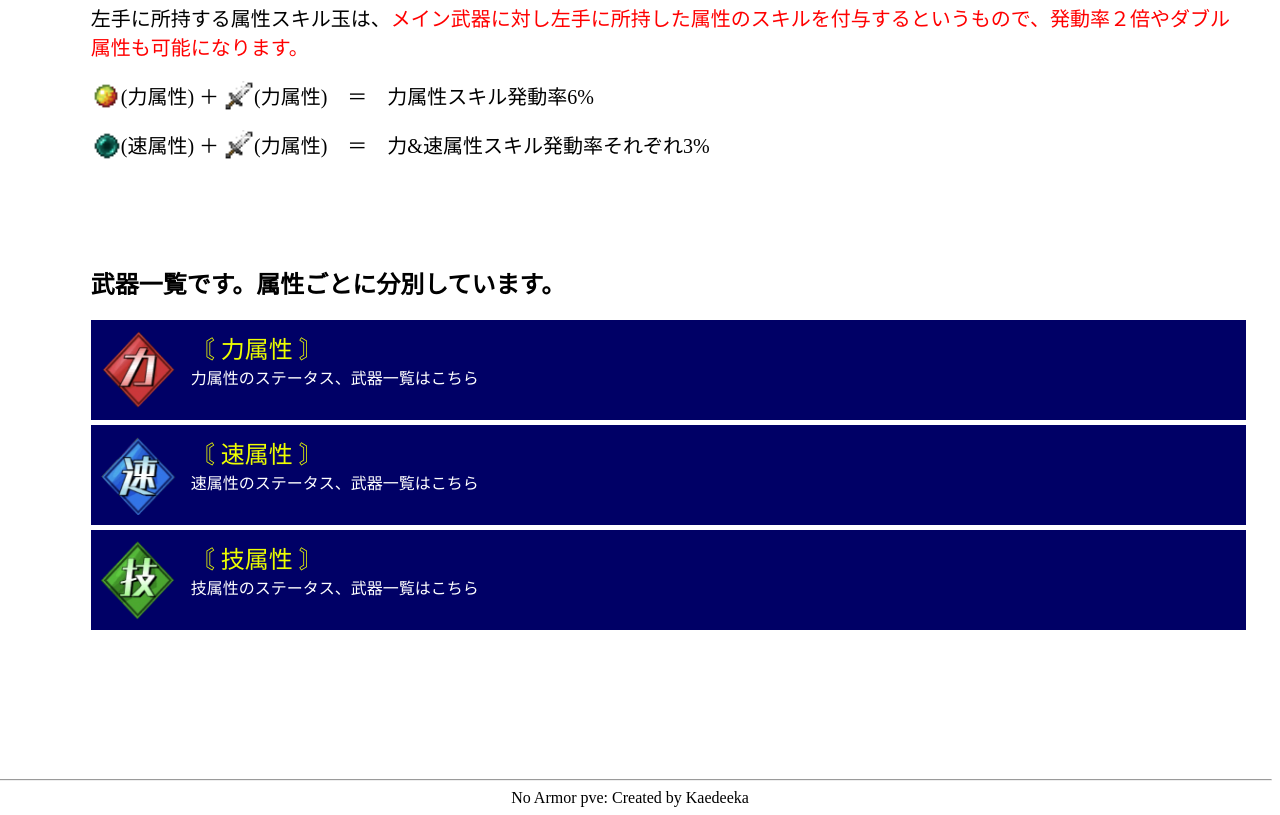
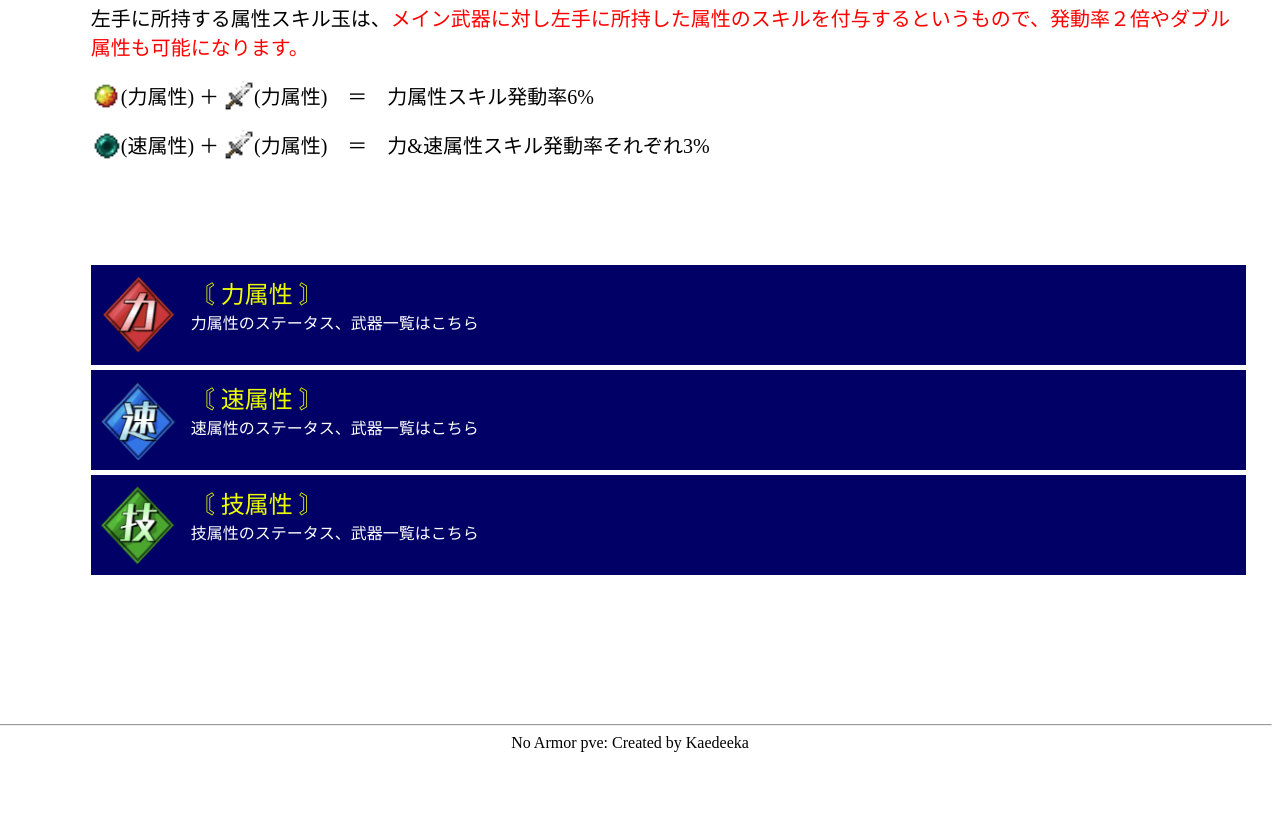
Before and after one commit to Kaedeeka/No-Armor, a plain HTML site: page skill/list.html in a window 1280 px wide. Shown: the part 1257-2072 px from the top of the page. After the commit the page ends 2017 px from the top, so only its background shows below. Drawn offline with Linux system fonts and the light colour scheme.

Commit message:
Add files via upload

```diff
--- a/skill/list.html
+++ b/skill/list.html
@@ -80,7 +80,6 @@
                     <p><img src="images/ender_pearl.png" width="30px" height="30px" style="margin-bottom: -7px;">(速属性) ＋ <img src="images/strength.png" width="30px" height="30px" style="margin-bottom: -7px;">(力属性)　＝　力&速属性スキル発動率それぞれ3%</p>
                     <p>&nbsp;</p>
                     <p>&nbsp;</p>
-                    <h2>武器一覧です。属性ごとに分別しています。</h6>
                     <a href="https://kaedeeka.github.io/No-Armor/skill/STR.html" title="【力属性】ステータス、武器一覧">
                         <div class="box_flame">
                             <img src="images/属性アイコン・力.png" width="80" height="80">
```
